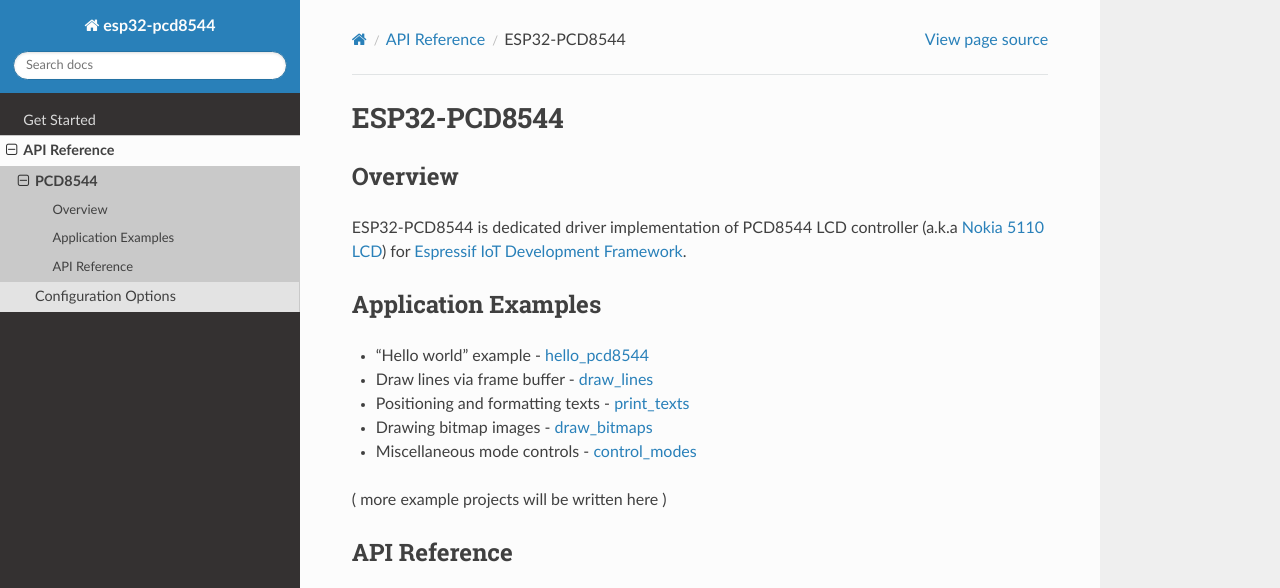
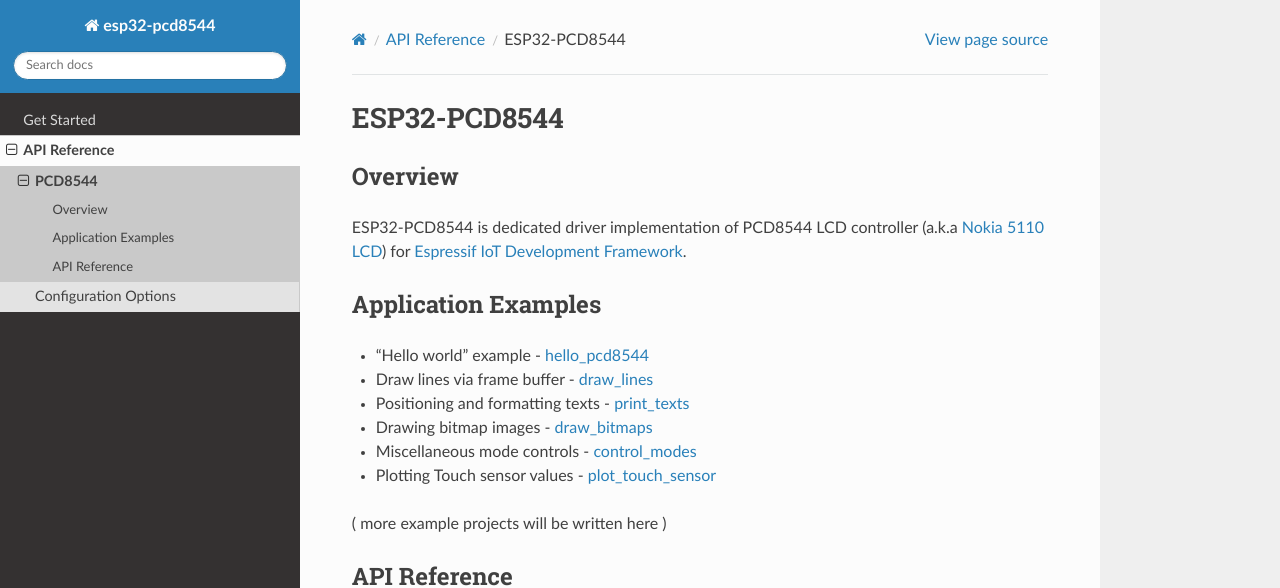
Before and after one commit to yanbe/esp32-pcd8544, a Sphinx documentation site: the page built from docs/api-reference/pcd8544/index.rst, in a window 1280 px wide and 1029 px high, cut to the strip 0-588 px from the top of the window. Built offline with Sphinx 7.4.7 and the Read the Docs theme 2.0.0, drawn with Linux system fonts in a browser that asks for light colours.

Commit message:
doc: added link to plotting touch sensor example

```diff
--- a/docs/api-reference/pcd8544/index.rst
+++ b/docs/api-reference/pcd8544/index.rst
@@ -14,6 +14,7 @@ Application Examples
 * Positioning and formatting texts - :example:`print_texts`
 * Drawing bitmap images - :example:`draw_bitmaps`
 * Miscellaneous mode controls - :example:`control_modes`
+* Plotting Touch sensor values - :example:`plot_touch_sensor`
 
 ( more example projects will be written here )
 
```
